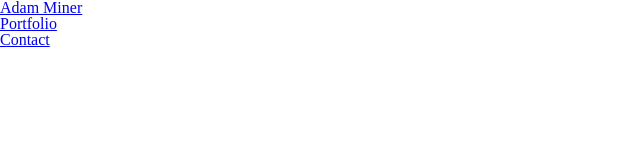
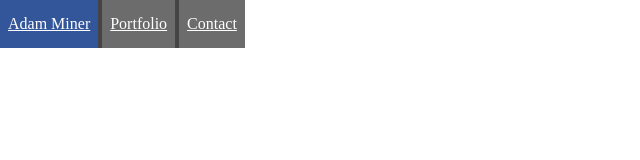
Before and after one commit to Bigminer106/Basic-Portfolio, a plain HTML site: page index.html in a window 1280 px wide. Shown: the whole page, without its empty margins (0-640 px from the left). Drawn offline with Linux system fonts and the light colour scheme.

Commit message:
Navbar Complete

```diff
--- a/css/style.css
+++ b/css/style.css
@@ -2,12 +2,32 @@ body {
   font-size: 24px;
 }
 
-ul {
+nav {
+  background: #444;
+  margin: 0;
+  overflow: hidden;
+  position: fixed;
+}
+
+nav ul {
   list-style-type: none;
   margin: 0;
   padding: 0;
 }
 
-li a {
-  display: inline;
+nav ul li {
+  display: inline-block;
 }
+
+nav ul li a {
+  color: rgb(255, 255, 255);
+  background: rgb(108, 108, 108);
+  display: block;
+  line-height: 2em;
+  padding: 0.5em 0.5em;
+  text-decoration: underline;
+}
+
+nav ul li a:hover {
+  background: #335599
+}
```
